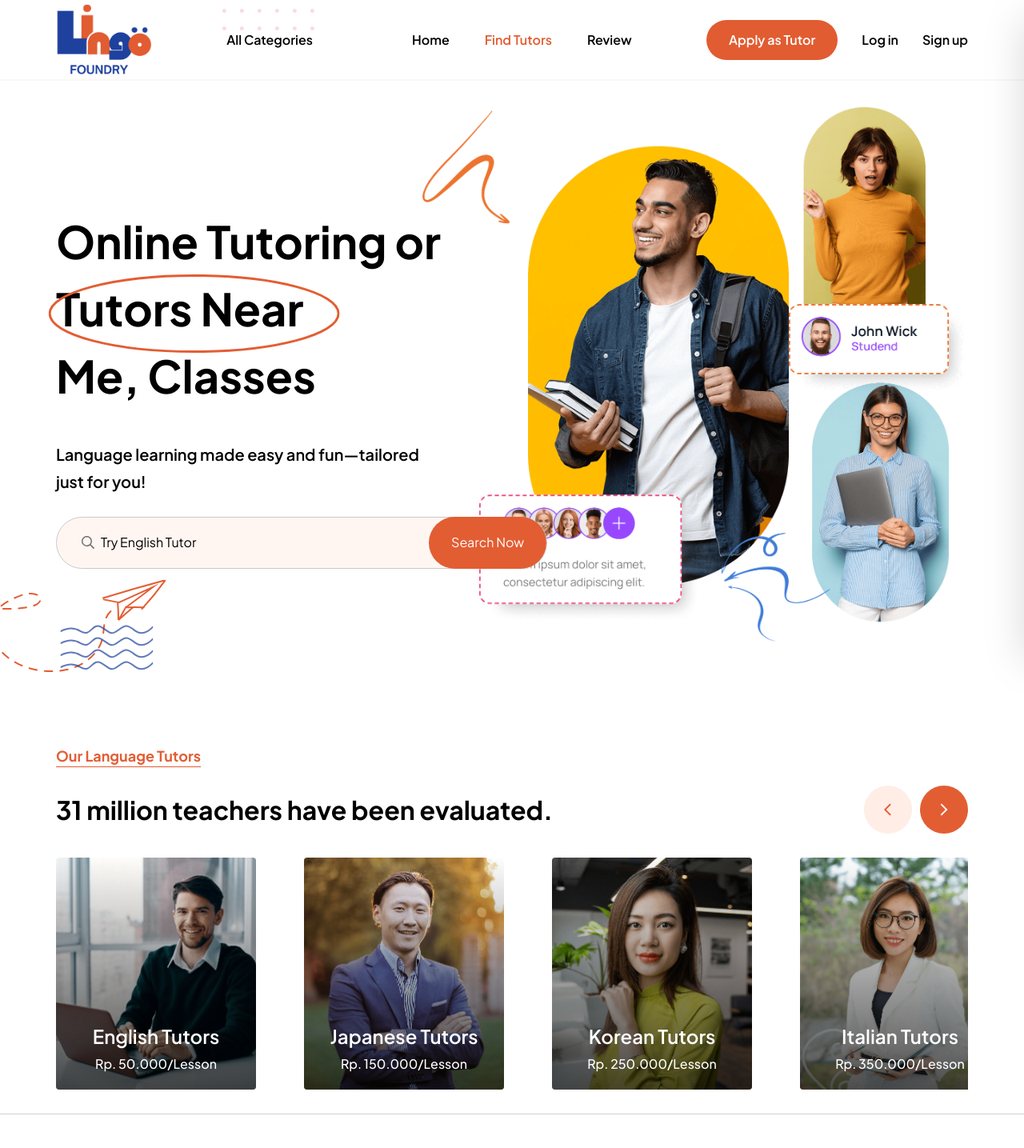
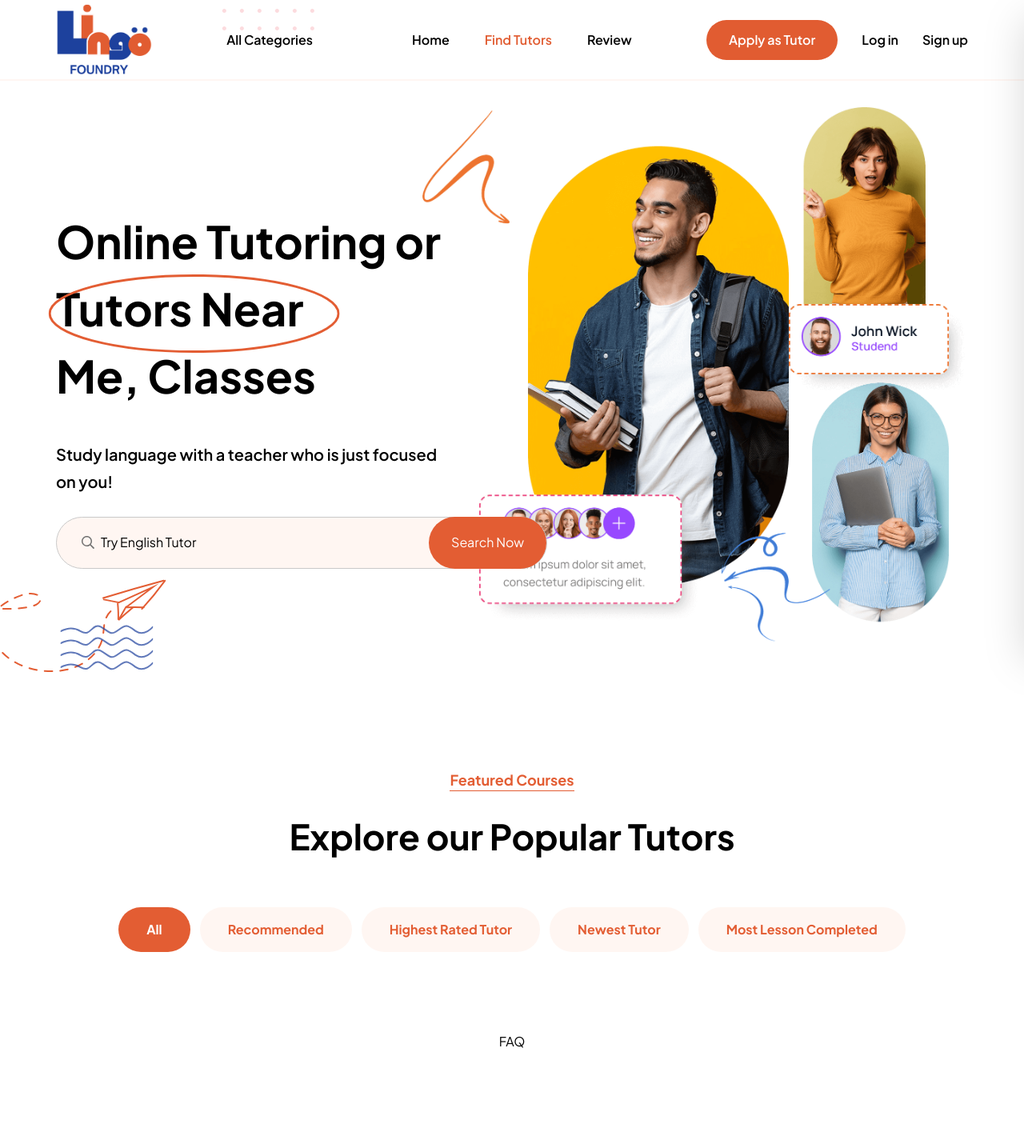
Before and after one commit to AhliKode-com/lingo-foundry-web, a Next.js app: page /find-tutor in a window 1280 px wide. Shown: the top 1435 px of the page at 80% size. Built offline with nearby package versions, Linux system fonts and the light colour scheme.

Commit message:
combining components for find tutor page

```diff
--- a/app/find-tutor/page.js
+++ b/app/find-tutor/page.js
@@ -2,17 +2,13 @@
  * @Author: danteclericuzio
  * @Date: 2025-03-13 13:04:54
  * @Last Modified by: danteclericuzio
- * @Last Modified time: 2025-03-13 14:15:05
+ * @Last Modified time: 2025-03-16 18:39:09
  */
 
-import Carousel from '@/components/organisms/carousel';
-import HeroTutor from '@/components/organisms/hero-find-tutor';
+import FindTutorPage from '@/components/pages/find-tutor';
 
 export default function Hero() {
     return (
-        <>
-            <HeroTutor/>
-            <Carousel/>
-        </>
+        <FindTutorPage/>
     )
 }
--- /dev/null
+++ b/components/organisms/faq.js
@@ -0,0 +1,14 @@
+/*
+ * @Author: danteclericuzio
+ * @Date: 2025-03-16 18:50:23
+ * @Last Modified by: danteclericuzio
+ * @Last Modified time: 2025-03-16 18:51:25
+ */
+
+export default function Faq() {
+    return (
+        <div className="lingo-container flex justify-center items-center pt-[100px]">
+            FAQ
+        </div>
+    )
+}
--- a/components/organisms/hero-find-tutor.js
+++ b/components/organisms/hero-find-tutor.js
@@ -2,13 +2,15 @@
  * @Author: danteclericuzio
  * @Date: 2025-03-13 11:10:53
  * @Last Modified by: danteclericuzio
- * @Last Modified time: 2025-03-13 14:14:43
+ * @Last Modified time: 2025-03-16 18:47:52
  */
 
+import { FindTutor } from "@/constants/en"
 
 export default function Hero() {
+    const { hero } = FindTutor
     return (
-      <div className="lingo-container flex h-full pt-[70px] sm:pt-[103.61px]">
+      <div className="lingo-container flex h-full pt-[70px] sm:pt-[103.61px] pb-[100px] sm:pb-[150px] animation-effect">
         <div className="relative w-full flex flex-col">
             <img
                 src="./assets/dot-plane.svg"
@@ -29,7 +31,7 @@ export default function Hero() {
                 lg:leading-[60px] xl:leading-[84px]
                 md:w-[520px] mt-[155px]
                 animation-effect">
-            Online Tutoring or
+            {hero.title1}
             <span className="relative flex">
               <img
                 src="./assets/circle.svg"
@@ -40,9 +42,9 @@ export default function Hero() {
                 top-[0px]
                 left-[-10px]
                 animation-effect"/>
-              Tutors Near
+              {hero.title2}
             </span>
-            Me, Classes
+            {hero.title3}
           </h1>
           <h1 className="
           z-30
@@ -51,16 +53,16 @@ export default function Hero() {
             text-[14px] md:text-[16px] lg:text-[20px]
             leading-[34px]
             md:w-[480px]
-            mt-[20px] md:mt-[40px] mb-[27px]">Language learning made easy and fun—tailored just for you!</h1>
+            mt-[20px] md:mt-[40px] mb-[27px]">{hero.subtitle}</h1>
           <div className="z-50 relative items-center flex md:w-[550px] lg:w-[614px] bg-[#FF723A10] rounded-[40px] border-[1px] border-[#C9C9C9] px-[31px] h-[50px] lg:h-[65px] animation-effect">
             <img src="./assets/check.svg" alt="Search" className="mr-[8px]"/>
-            <span className="animation-effect text-[14px] md:text-[16px]">Try English Tutor</span>
+            <span className="animation-effect text-[14px] md:text-[16px]">{hero.placeholder}</span>
             <button className="hidden md:block absolute right-0 bg-[#E35D33] px-[28px] h-[50px] lg:h-[65px] animation-effect rounded-[40px] text-white">
-                Search Now
+              {hero.buttonSearch}
             </button>
           </div>
           <button className="mt-[10px] block md:hidden bg-[#E35D33] px-[28px] h-[50px] lg:h-[65px] animation-effect rounded-[40px] text-white">
-                Search Now
+            {hero.buttonSearch}
             </button>
         </div>
       </div>
--- a/components/organisms/navbar.js
+++ b/components/organisms/navbar.js
@@ -2,7 +2,7 @@
  * @Author: danteclericuzio
  * @Date: 2025-03-11 13:48:00
  * @Last Modified by: danteclericuzio
- * @Last Modified time: 2025-03-15 17:44:57
+ * @Last Modified time: 2025-03-16 18:56:44
  */
 "use client"
 import { usePathname } from 'next/navigation';
@@ -33,7 +33,7 @@ export default function Navbar() {
         <nav className="fixed z-50 bg-[#FFFFFF] w-full border-b-2 border-[#FF723A10] font-semibold">
             <div className="lingo-container flex justify-between items-center py-[5px] relative">
                 <img src="./assets/dot-nav.svg" alt="Dot" className="block absolute left-[150px] sm:left-[275px] top-[9px]"/>
-                <Link className='cursor-pointer z-30' href='/'>
+                <Link className='cursor-pointer z-30' href='/' onClick={() => setOpen(false)}>
                     <img src="./assets/logo.png" alt="Logo" className="max-w-none w-[90px] md:w-[120px] animation-effect"/>
                 </Link>
                 <div className="hidden xl:flex">
@@ -88,13 +88,13 @@ export default function Navbar() {
                                 const activeClass = pathname === link.href ? 'text-[#E15C31]' : '';
                                 return (
                                     <li key={index} className={`${activeClass}`}>
-                                        <Link href={link.href}>{link.title}</Link>
+                                        <Link href={link.href} onClick={() => setOpen(false)}>{link.title}</Link>
                                     </li>
                                 );
                             })}
                         </ul>
                         <div className='flex flex-col mt-6'>
-                            <Link href='/'>
+                            <Link href='/' onClick={() => setOpen(false)}>
                                 <OrangeButton text="Apply as Tutor"/>
                             </Link>
                             <div className='flex mt-6 gap-6'>
@@ -104,6 +104,7 @@ export default function Navbar() {
                                             key={index}
                                             className='cursor-pointer'
                                             href={link.href}
+                                            onClick={() => setOpen(false)}
                                         >
                                             {link.title}
                                         </Link>
--- /dev/null
+++ b/components/pages/find-tutor.js
@@ -0,0 +1,24 @@
+/*
+ * @Author: danteclericuzio
+ * @Date: 2025-03-16 18:38:38
+ * @Last Modified by: danteclericuzio
+ * @Last Modified time: 2025-03-16 18:52:17
+ */
+
+import HeroTutor from "@/components/organisms/hero-find-tutor";
+import ExploreTutor from '@/components/organisms/explore-tutor';
+import Faq from "@/components/organisms/faq";
+import Review from "@/components/organisms/review";
+import HeroBottom from '@/components/organisms/hero-bottom';
+
+export default function FindTutor() {
+    return (
+        <>
+            <HeroTutor/>
+            <ExploreTutor/>
+            <Faq/>
+            <Review/>
+            <HeroBottom/>
+        </>
+    )
+}
--- a/constants/en.js
+++ b/constants/en.js
@@ -2,7 +2,7 @@
  * @Author: danteclericuzio
  * @Date: 2025-03-11 13:47:53
  * @Last Modified by: danteclericuzio
- * @Last Modified time: 2025-03-15 17:31:18
+ * @Last Modified time: 2025-03-16 18:46:37
  */
 
 export const Home = {
@@ -167,6 +167,17 @@ export const Home = {
         ],
         button: 'Join us'
     }
+}
+
+export const FindTutor = {
+    hero: {
+        title1: 'Online Tutoring or',
+        title2: 'Tutors Near',
+        title3: 'Me, Classes',
+        subtitle: 'Study language with a teacher who is just focused on you!',
+        placeholder: 'Try English Tutor',
+        buttonSearch: 'Search Now'
+    },
 }
 
 export const NavbarData = {
```
